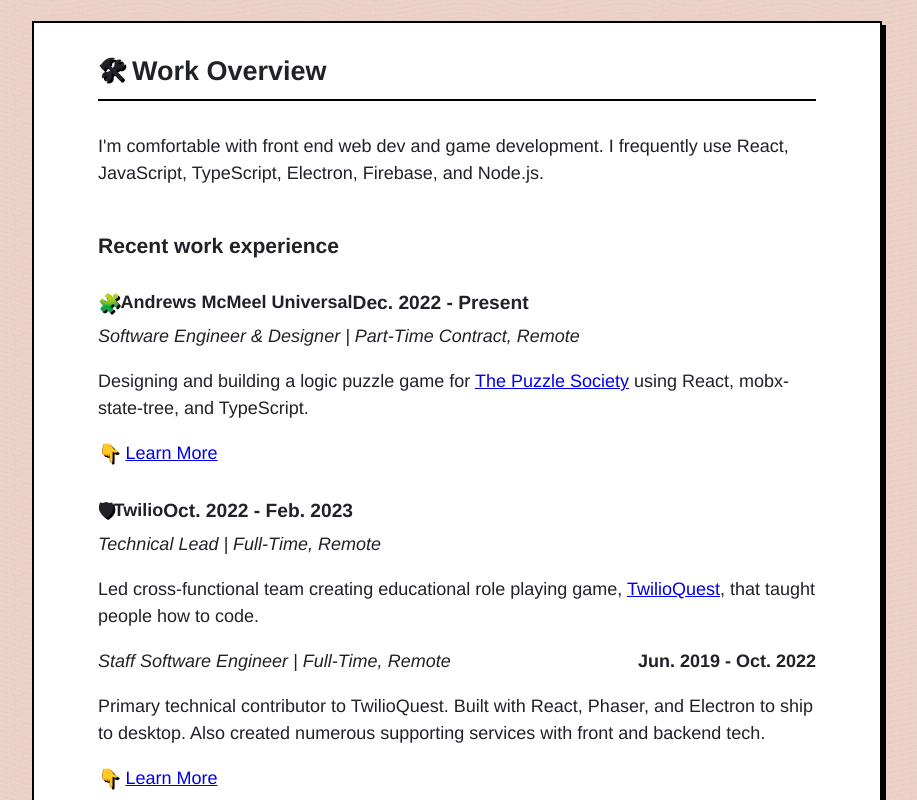
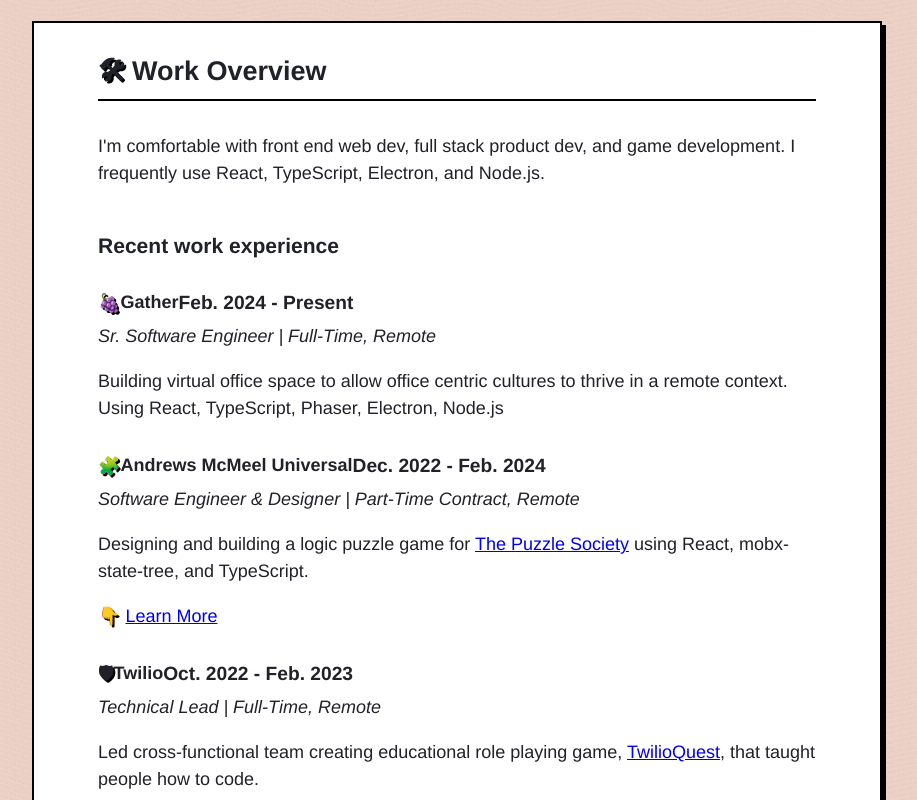
Before and after one commit to rmkubik/next-blog, a Next.js app: page /work in a window 1280 px wide. Shown: the part 740-1540 px from the top of the page, without its empty margins (183-1100 px from the left). Built offline with nearby package versions, Linux system fonts and the light colour scheme.

Commit message:
Add Gather to start of /work page

```diff
--- a/pages/work.js
+++ b/pages/work.js
@@ -57,15 +57,29 @@ const Projects = () => {
           <Icon>{"🛠"}</Icon> Work Overview
         </h2>
         <p>
-          I'm comfortable with front end web dev and game development. I
-          frequently use React, JavaScript, TypeScript, Electron, Firebase, and
+          I'm comfortable with front end web dev, full stack product dev, and
+          game development. I frequently use React, TypeScript, Electron, and
           Node.js.
         </p>
         <h3>Recent work experience</h3>
         <h4>
+          <Icon>{"🍇"}</Icon>
+          <span>Gather</span>
+          <span>Feb. 2024 - Present</span>
+        </h4>
+        <p> Sr. Software Engineer | Full-Time, Remote</p>
+        <p>
+          Building virtual office space to allow office centric cultures to
+          thrive in a remote context. Using React, TypeScript, Phaser, Electron,
+          Node.js
+        </p>
+        {/* <p>
+          <Icon>{"👇"}</Icon> <a href="#puzzle-society">Learn More</a>
+        </p> */}
+        <h4>
           <Icon>{"🧩"}</Icon>
           <span>Andrews McMeel Universal</span>
-          <span>Dec. 2022 - Present</span>
+          <span>Dec. 2022 - Feb. 2024</span>
         </h4>
         <p> Software Engineer & Designer | Part-Time Contract, Remote</p>
         <p>
@@ -90,7 +104,7 @@ const Projects = () => {
           , that taught people how to code.
         </p>
         <p style={{ fontStyle: "italic" }}>
-          Staff Software Engineer | Full-Time, Remote{" "}
+          Sr. Software Engineer | Full-Time, Remote{" "}
           <span
             style={{
               float: "right",
```
